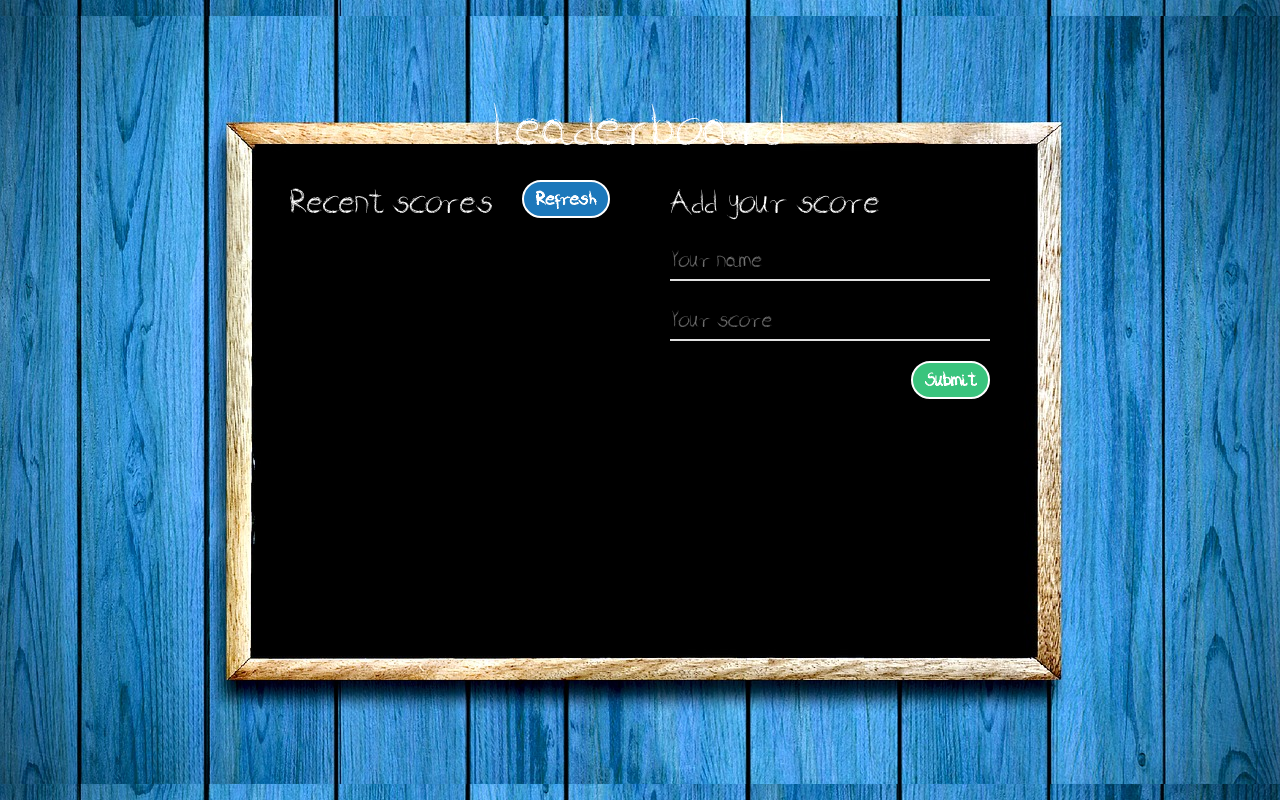
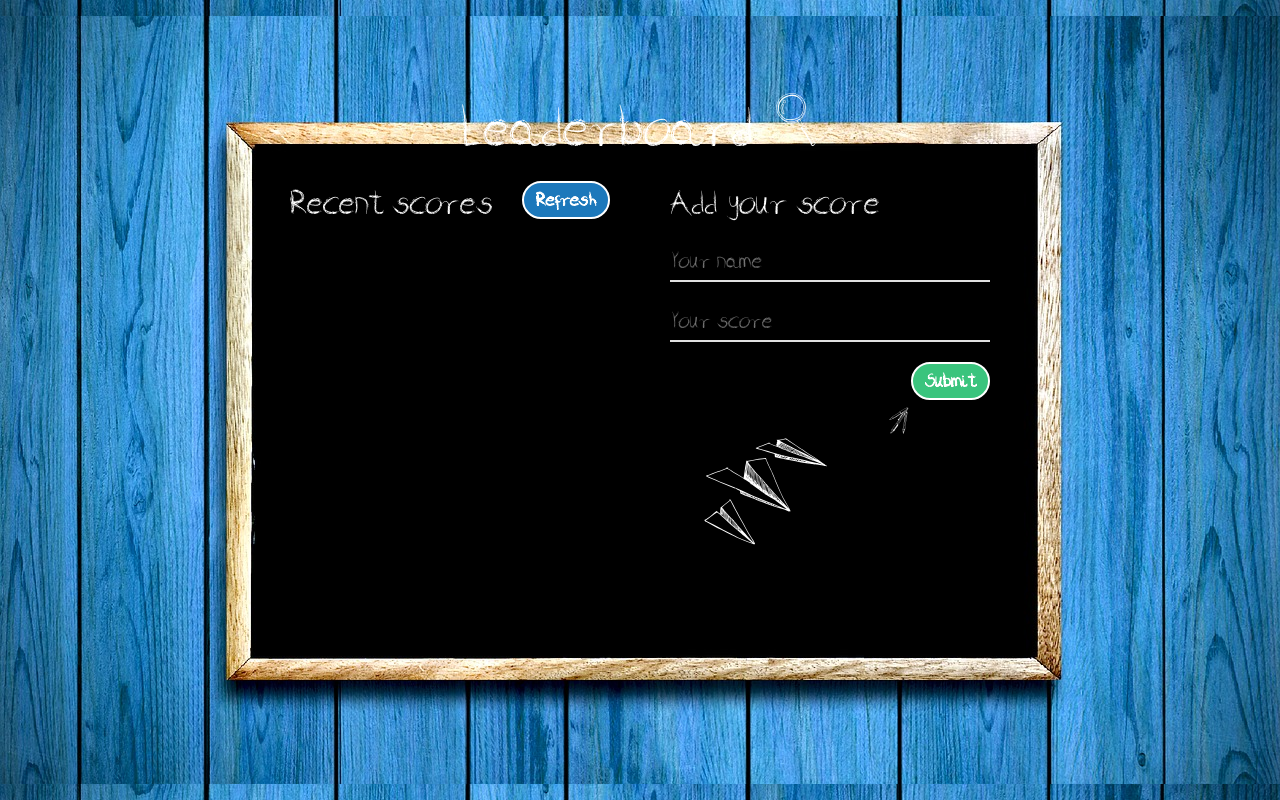
Before and after one commit to IbrohimRasulov/Leaderboard-game, a website built with webpack: page src/index.html in a window 1280 px wide. Built offline with nearby package versions, Linux system fonts and the light colour scheme; no server answers.

Commit message:
Add Back to school elements

```diff
--- a/src/index.html
+++ b/src/index.html
@@ -11,7 +11,7 @@
 </head>
 
 <body>
-    <h1>Leaderboard</h1>
+    <h1>Leaderboard<span>q</span></h1>
     <div class="container">
         <div id="score-container">
             <h3 class="d-inline-block">Recent scores</h3>
@@ -30,6 +30,9 @@
                 <input type="number" name="score" id="score" placeholder="Your score" required autocomplete="off">
                 <button type="submit" class="float-end" id="submit">Submit</button>
             </form>
+
+            <p id="arrow">j</p>
+            <p id="paperPlane">b</p>
         </div>
     </div>
 </body>
--- a/src/style.css
+++ b/src/style.css
@@ -4,7 +4,7 @@
 }
 
 @font-face {
-  font-family: "Chalk-13";
+  font-family: "BackToSchoolElements";
   src: url("./assets/BackToSchoolElementsDemo-ar5g.ttf") format("truetype");
 }
 
@@ -87,16 +87,12 @@ button {
   background-color: #1c78bb;
 }
 
+#refresh:hover {
+  margin-right: -25px;
+}
+
 .fas {
   display: none;
-}
-
-#submit {
-  background-color: #3ac47d;
-}
-
-#refresh:hover {
-  margin-right: -25px;
 }
 
 #refresh:hover > .fas {
@@ -104,6 +100,10 @@ button {
   font-size: 18px;
   padding-left: 7px;
   color: #00ff7b;
+}
+
+#submit {
+  background-color: #3ac47d;
 }
 
 #submit:hover {
@@ -131,3 +131,27 @@ button {
   background: white;
   border-radius: 3px;
 }
+
+#form-container p {
+  color: white;
+  font-family: BackToSchoolElements;
+}
+
+h1 span {
+  font-family: BackToSchoolElements;
+  color: white;
+  padding-left: 20px;
+}
+
+#arrow {
+  font-size: 30px;
+  text-align: right;
+  margin-top: 60px;
+  margin-right: 80px;
+}
+
+#paperPlane {
+  font-size: 120px;
+  margin-left: 30px;
+  margin-top: -50px;
+}
```
Also changed, not shown: dist/index.bundle.js, dist/index.html.
